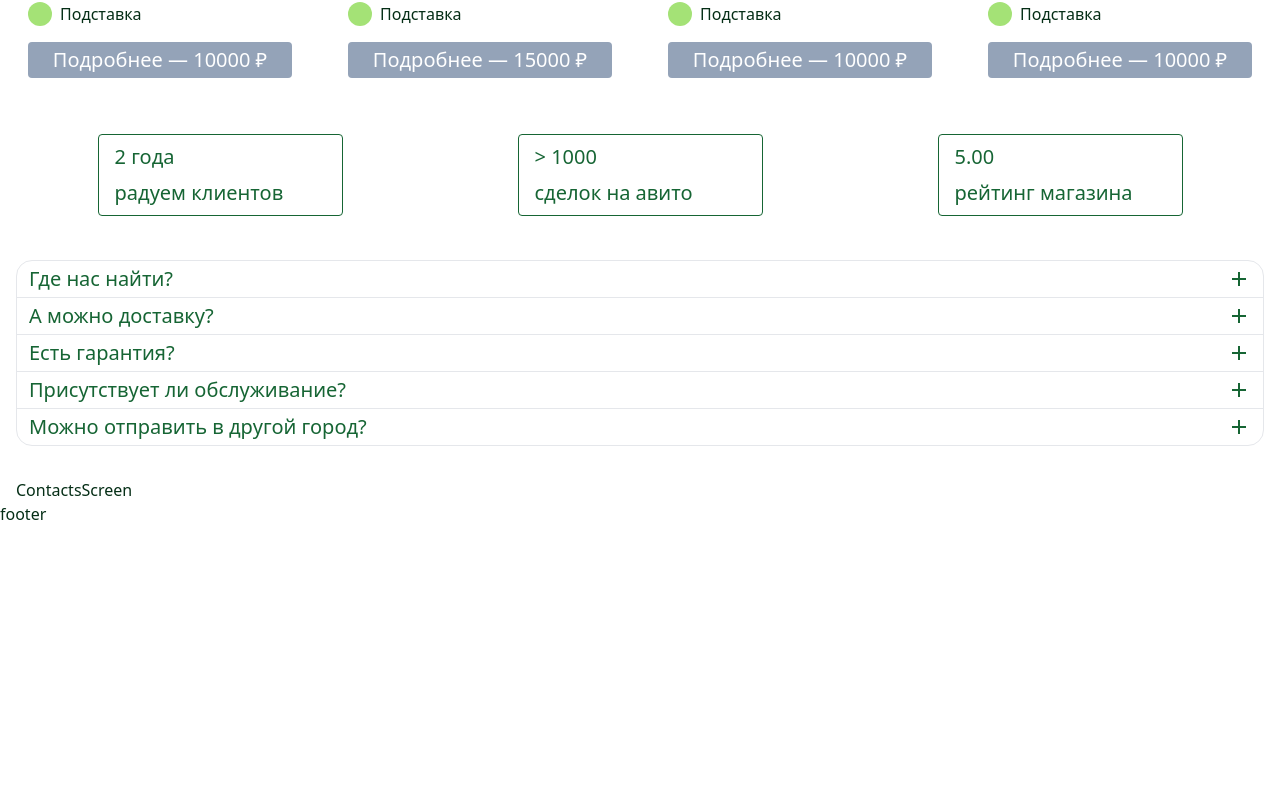
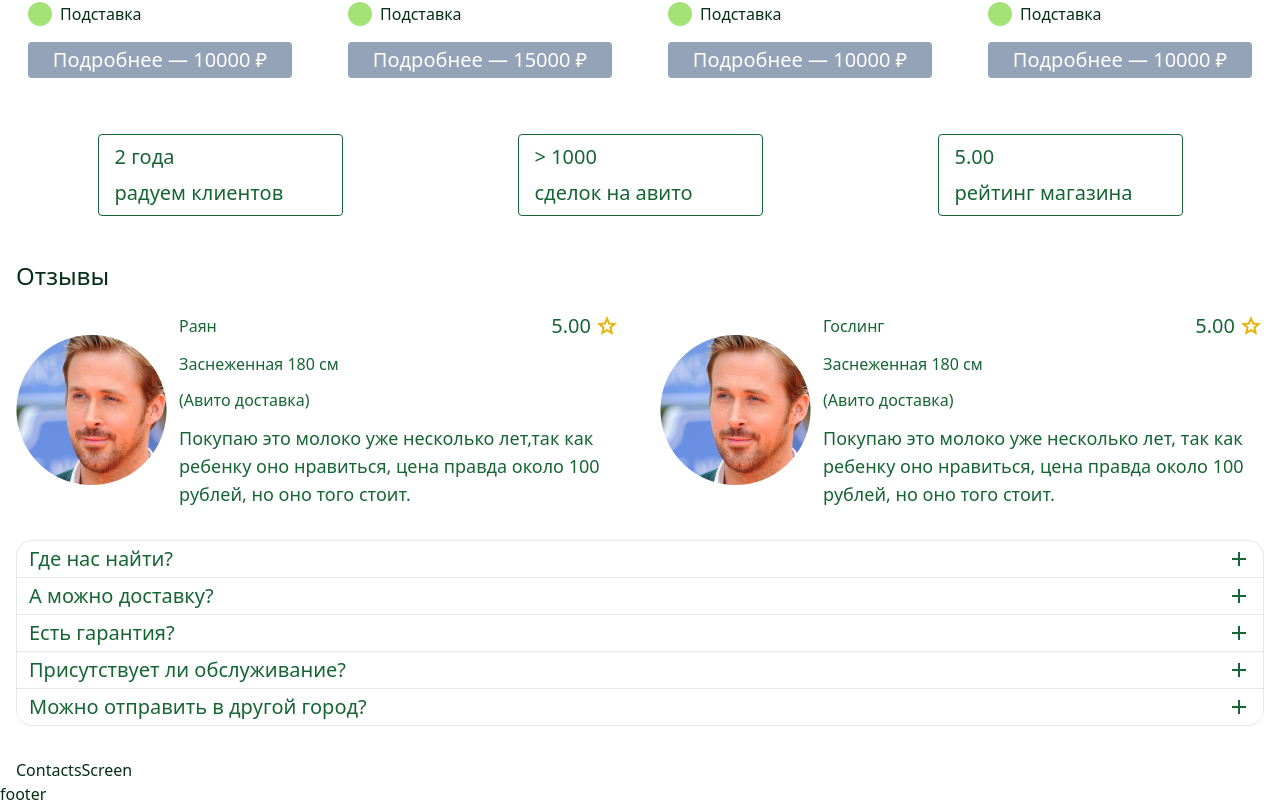
Before and after one commit to Simernope/christmas-tree-yard, a React (Vite) app: page / in a window 1280 px wide. Shown: the part 1831-2637 px from the top of the page. Before the commit the page ends 2357 px from the top, so only its background shows below. Built offline with nearby package versions, Linux system fonts and the light colour scheme.

Commit message:
added a feedback screen

```diff
--- a/src/screens/ScreensList.tsx
+++ b/src/screens/ScreensList.tsx
@@ -1,12 +1,21 @@
-import {AdvantagesScreen, ContactsScreen, GoodsScreen, MainScreen, MiniAdvantagesScreen, QuestionsScreen} from "./";
+import {
+    AdvantagesScreen,
+    ContactsScreen,
+    FeedbackScreen,
+    GoodsScreen,
+    MainScreen,
+    MiniAdvantagesScreen,
+    QuestionsScreen
+} from "./";
 
 const ScreensList = () => {
-    return(
+    return (
         <div className='px-4 flex flex-col gap-8'>
             <MainScreen/>
             <AdvantagesScreen/>
             <GoodsScreen/>
-            <MiniAdvantagesScreen />
+            <MiniAdvantagesScreen/>
+            <FeedbackScreen/>
             <QuestionsScreen/>
             <ContactsScreen/>
         </div>
--- /dev/null
+++ b/src/screens/feedbackScreen/FeedbackCard.tsx
@@ -0,0 +1,24 @@
+import {FC} from "react";
+import {FeedbackDto} from "./feedback.ts";
+
+const FeedbackCard: FC<FeedbackDto> = ({name, image, good, rating, method, comment}: FeedbackDto) => {
+    return (
+        <div className='flex gap-3 items-center'>
+            <img src={image} alt='feedbackImage'/>
+            <div className='flex flex-col gap-3'>
+                <div className='flex items-center justify-between'>
+                    <div className='text-green-800 font-medium'>{name}</div>
+                    <div className='flex gap-1 items-center'>
+                        <div className='text-xl text-green-800'>{rating.toFixed(2)}</div>
+                        <span className="material-symbols-outlined w-[25px] h-[25px] text-yellow-500">grade</span>
+                    </div>
+                </div>
+                <div className='text-green-800'>{good}</div>
+                <div className='text-green-800'>({method})</div>
+                <div className='text-green-800 text-lg'>{comment}</div>
+            </div>
+        </div>
+    )
+}
+
+export default FeedbackCard
--- a/src/screens/feedbackScreen/FeedbackScreen.tsx
+++ b/src/screens/feedbackScreen/FeedbackScreen.tsx
@@ -1,7 +1,25 @@
+import {feedback} from "./feedback.ts";
+import FeedbackCard from "./FeedbackCard.tsx";
+
 const FeedbackScreen = () => {
-    return(
+    return (
         <div>
-            FeedbackScreen
+            <div className='text-2xl mb-5'>Отзывы</div>
+            <div className='grid grid-cols-1 md:grid-cols-2 gap-10'>
+                {
+                    feedback.map(item => (
+                        <FeedbackCard
+                            key={item.id}
+                            id={item.id}
+                            name={item.name}
+                            good={item.good}
+                            method={item.method}
+                            comment={item.comment}
+                            image={item.image}
+                            rating={item.rating}/>
+                    ))
+                }
+            </div>
         </div>
     )
 }
--- /dev/null
+++ b/src/screens/feedbackScreen/feedback.ts
@@ -0,0 +1,34 @@
+import ava1 from './assets/feedback1.png'
+import ava2 from './assets/feedback2.png'
+
+export type FeedbackDto = {
+    id: number,
+    name: string,
+    good: string,
+    method: string,
+    comment: string,
+    image: string,
+    rating: number
+}
+export const feedback: Array<FeedbackDto> = [
+    {
+        id: 0,
+        name: 'Раян',
+        good: 'Заснеженная 180 см',
+        method: 'Авито доставка',
+        comment: 'Покупаю это молоко уже несколько лет,так как ребенку оно нравиться, цена правда около 100 рублей, но оно того стоит.',
+        image: ava1,
+        rating: 5.00
+    },
+    {
+        id: 1,
+        name: 'Гослинг',
+        good: 'Заснеженная 180 см',
+        method: 'Авито доставка',
+        comment: 'Покупаю это молоко уже несколько лет, \n' +
+            'так как ребенку оно нравиться, цена правда \n' +
+            'около 100 рублей, но оно того стоит.',
+        image: ava2,
+        rating: 5.00
+    }
+]
```
Also changed, not shown: src/screens/feedbackScreen/assets/feedback1.png (added), src/screens/feedbackScreen/assets/feedback2.png (added).
